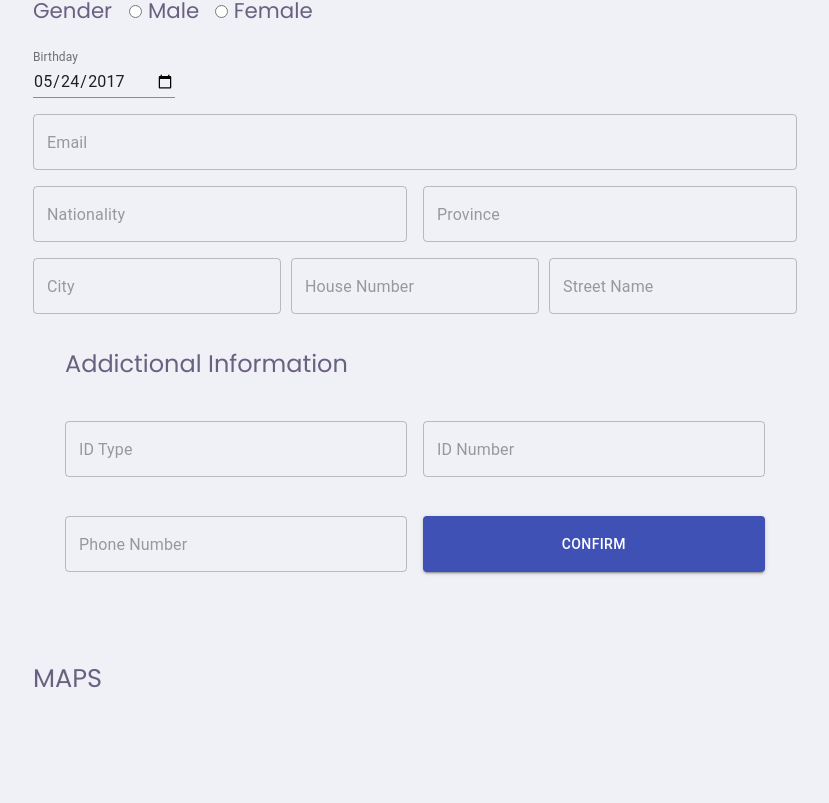
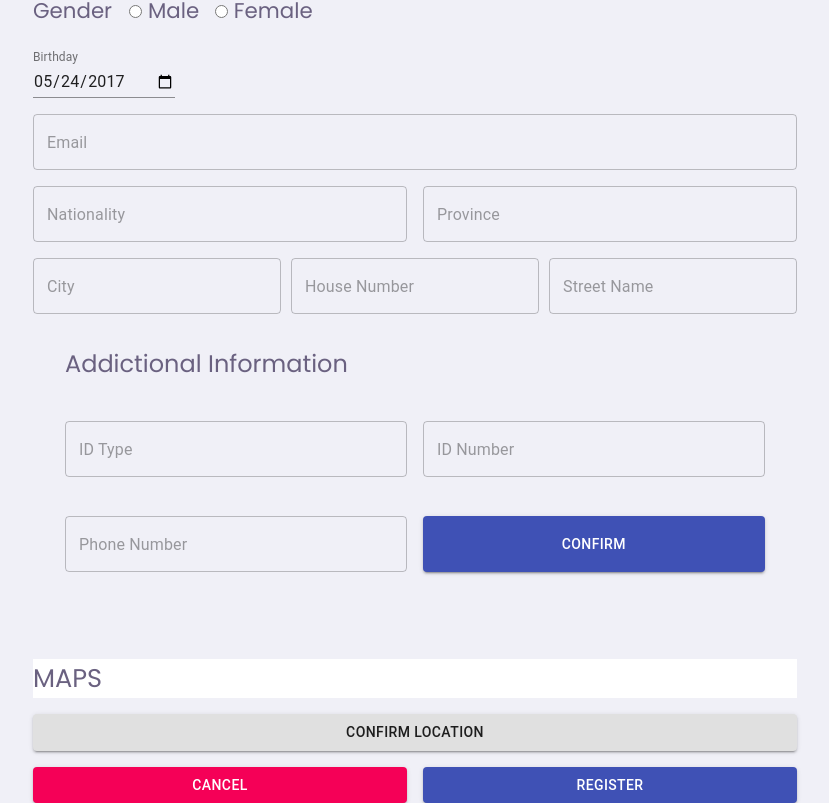
Before and after one commit to delfim-junior/DigitTracker, a React (Create React App) app in the folder tracker/: page /register/user in a window 1280 px wide. Shown: the part 355-1158 px from the top of the page, without its empty margins (225-1054 px from the left). Before the commit the page ends 1053 px from the top, so only its background shows below. Built offline with nearby package versions, Linux system fonts and the light colour scheme; the HTML template or start-up script is replaced by a standard one.

Commit message:
userTracker adjusts

```diff
--- a/tracker/src/pages/Register/UserTracker.js
+++ b/tracker/src/pages/Register/UserTracker.js
@@ -29,7 +29,7 @@ function UserTracker() {
         setConfirmation(true)
     }
 
-    function handleGoBack () {
+    function handleGoBack() {
         history.push('/')
     }
 
@@ -200,8 +200,30 @@ function UserTracker() {
                     </div>
                 }
             </fieldset>
-            <div>
+            <div className="maps">
                 MAPS
+            </div>
+            <Button variant="contained" color="default">
+                Confirm Location
+            </Button>
+            <div className="names">
+                <Button
+                    color='secondary'
+                    component='button'
+                    variant='contained'
+                    className='firsname'
+                    onClick={() => history.goBack()}
+                >
+                    Cancel
+                    </Button>
+                <Button
+                    color='primary'
+                    component='button'
+                    variant='contained'
+                    className='middlename'
+                >
+                    Register
+                    </Button>
             </div>
         </form>
     )
--- a/tracker/src/pages/Register/styles.css
+++ b/tracker/src/pages/Register/styles.css
@@ -41,14 +41,14 @@
     height: 100%;
 }
 
-.user-container > div {
+.user-container>div {
     display: flex;
     flex-direction: row;
     align-content: space-between;
     margin-top: 1rem;
 }
 
-.user-container > div .first-line {
+.user-container>div .first-line {
     margin-right: 10px;
 }
 
@@ -56,7 +56,7 @@
     font-size: 16pt
 }
 
-.gender label{
+.gender label {
     margin-right: 1rem;
 }
 
@@ -103,3 +103,9 @@ div.icon {
 .user-container>header:hover {
     transform: scale(1.01);
 }
+
+div.maps {
+    background-color:#FFF;
+    height: 40vh;
+    margin-bottom: 1rem;
+}
--- a/tracker/src/pages/Requests/index.js
+++ b/tracker/src/pages/Requests/index.js
@@ -4,6 +4,7 @@ import { FiArrowLeft, FiCheck, FiEye, FiFileText } from 'react-icons/fi'
 
 import { Table } from 'react-bootstrap'
 import './styles.css';
+import { Tooltip } from '@material-ui/core';
 
 function Requests() {
     const history = useHistory()
@@ -32,9 +33,15 @@ function Requests() {
                         <td>John</td>
                         <td>Doe</td>
                         <td className="buttons">
-                            <FiEye className='action' color="#2E86C1" style={{ marginRight: '20px', cursor: 'pointer' }} size={32} />
-                            <FiCheck className='action' color="#2ECC71" style={{ marginRight: '20px', cursor: 'pointer' }} size={32} />
-                            <FiFileText className='action' color="#641E16 " style={{ cursor: 'pointer' }} size={32} />
+                            <Tooltip title="details">
+                                <FiEye className='action' color="#2E86C1" style={{ marginRight: '20px', cursor: 'pointer' }} size={32} />
+                            </Tooltip>
+                            <Tooltip title="approve">
+                                <FiCheck className='action' color="#2ECC71" style={{ marginRight: '20px', cursor: 'pointer' }} size={32} />
+                            </Tooltip>
+                            <Tooltip title="archive">
+                                <FiFileText className='action' color="#641E16 " style={{ cursor: 'pointer' }} size={32} />
+                            </Tooltip>
                         </td>
                     </tr>
 
--- a/tracker/src/pages/Requests/styles.css
+++ b/tracker/src/pages/Requests/styles.css
@@ -78,7 +78,7 @@ td.buttons {
 }
 
 .action {
-    transition: all .2s ease-in-out;
+    transition: all .1s ease-in-out;
 }
 
 .action:hover {
```
Also changed, not shown: tracker/src/pages/Loading/index.js (added, +30 -0 lines), tracker/src/assets/images/success.gif (added), tracker/src/pages/Loading/styles.css (added).
